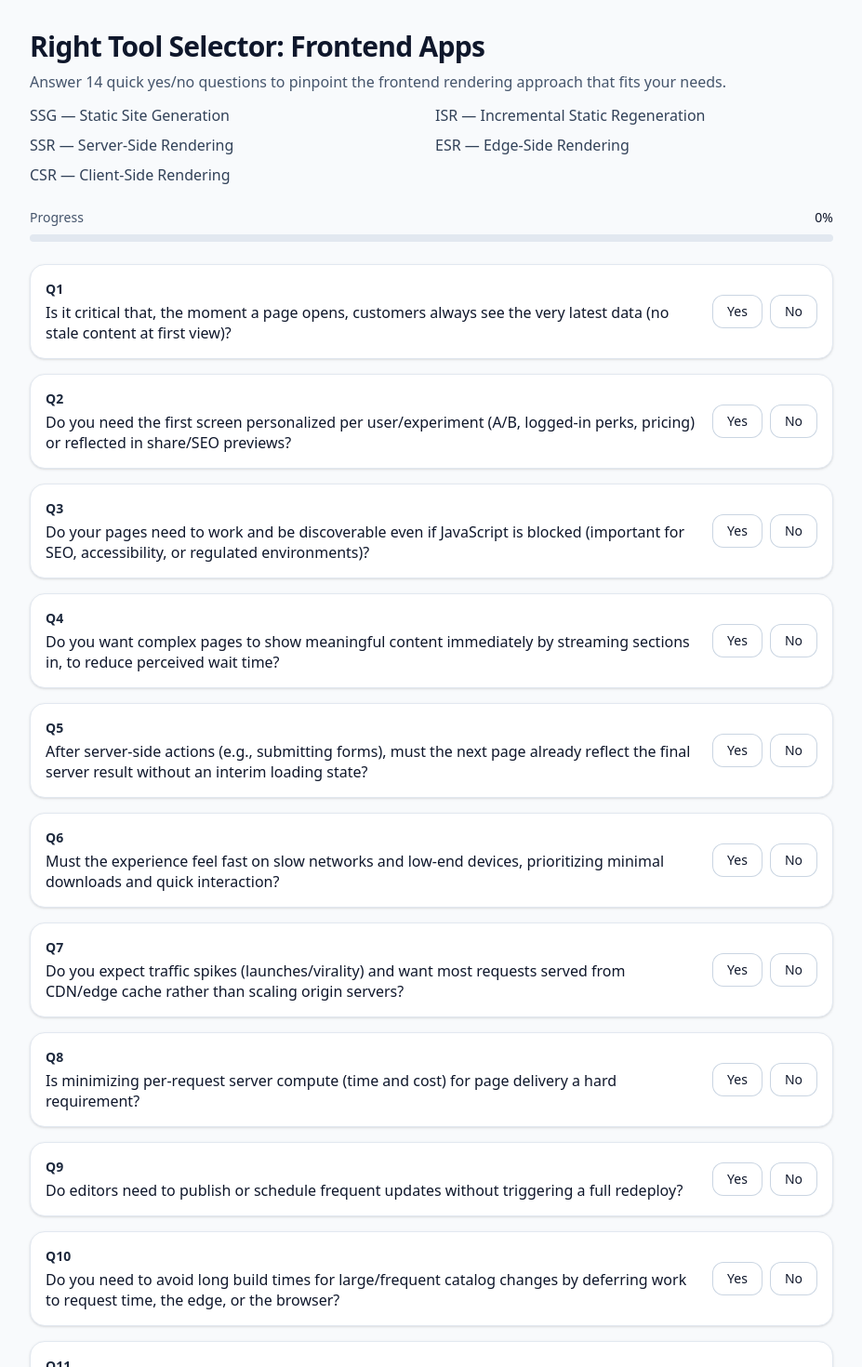
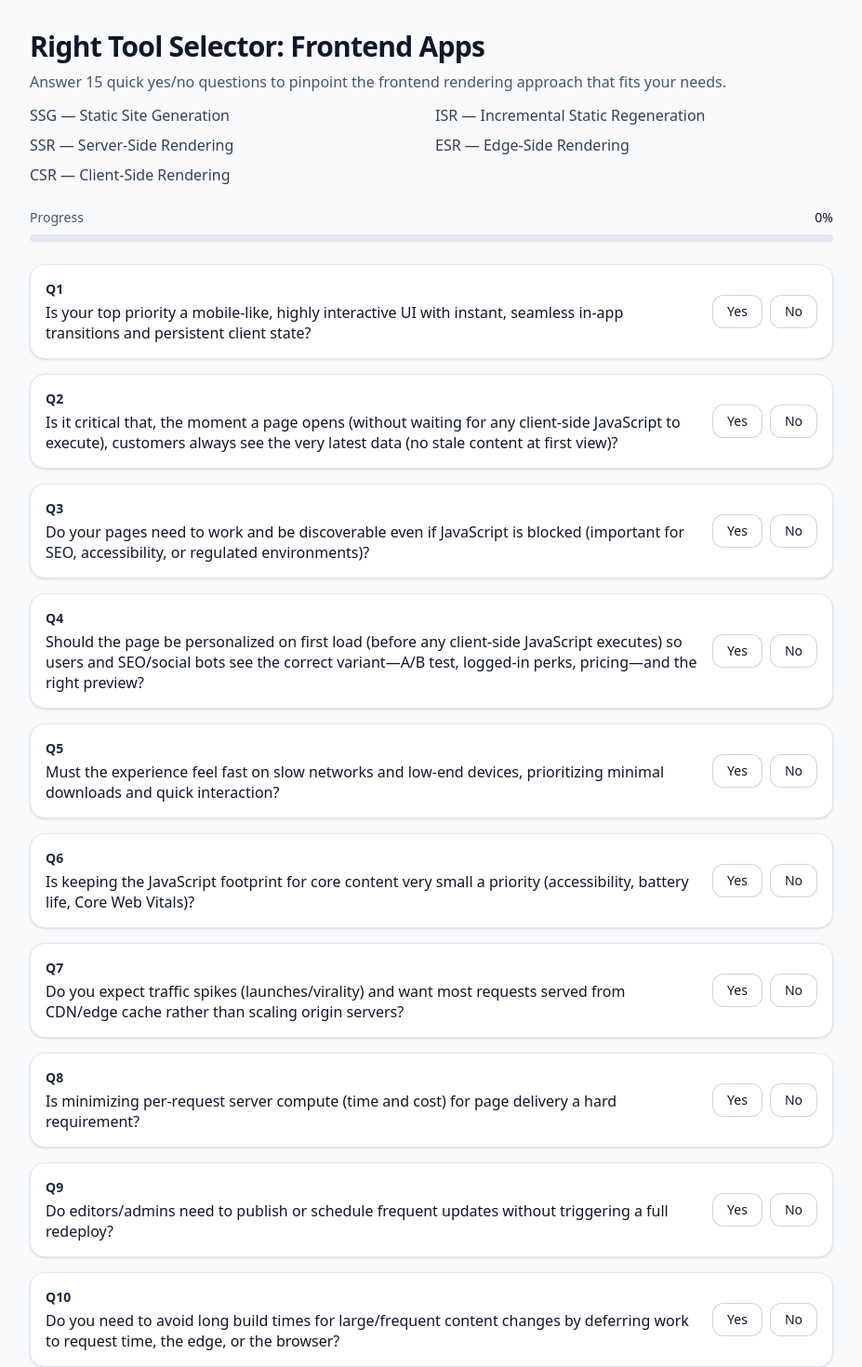
Before and after one commit to adamcorina/adamcorina.github.io, a React (Vite) app: page / in a window 1280 px wide. Shown: the top 1470 px of the page at 93% size, without its empty margins (176-1103 px from the left). Built offline with nearby package versions, Linux system fonts and the light colour scheme.

Commit message:
update question set

```diff
--- a/src/data/questions.ts
+++ b/src/data/questions.ts
@@ -5,64 +5,69 @@ export type Option = typeof OPTIONS[number];
 export type Question = {
   id: number;
   text: string;
-  tech: string;
+  techText: string;
   answers: Record<Option, boolean>;
 };
 
 export const QUESTIONS: Question[] = [
+  // 1) Fundamentals
   {
     id: 1,
     text:
-      "Is it critical that, the moment a page opens, customers always see the very latest data (no stale content at first view)?",
-    tech:
-      "The initial HTML needs to be strictly up-to-date with the data source at first paint.",
-    answers: { SSG: false, ISR: false, SSR: true, ESR: true, CSR: false },
+      "Is your top priority a mobile-like, highly interactive UI with instant, seamless in-app transitions and persistent client state?",
+    techText:
+      "Needs to have a seamless client-side routing (no full reloads), rich interactions, optimistic updates, and state held primarily in the browser. Most modern SSR/SSG frameworks also hydrate the initial HTML to enable SPA behavior, but this requirement explicitly favors CSR.",
+    answers: { SSG: false, ISR: false, SSR: false, ESR: false, CSR: true },
   },
-  {
+    {
     id: 2,
     text:
-      "Do you need the first screen personalized per user/experiment (A/B, logged-in perks, pricing) or reflected in share/SEO previews?",
-    tech:
-      "The initial HTML needs to vary per user/experiment or compute dynamic meta (A/B, personalization, OG) on first paint.",
+      "Is it critical that, the moment a page opens (without waiting for any client-side JavaScript to execute), customers always see the very latest data (no stale content at first view)?",
+    techText:
+      "The initial HTML needs to be strictly up-to-date with the data source at first paint. This improves the user experience but is also SEO friendly",
     answers: { SSG: false, ISR: false, SSR: true, ESR: true, CSR: false },
   },
   {
     id: 3,
     text:
       "Do your pages need to work and be discoverable even if JavaScript is blocked (important for SEO, accessibility, or regulated environments)?",
-    tech:
+    techText:
       "Content needs to be usable and indexable without JavaScript (JS disabled / crawler without JS).",
     answers: { SSG: true, ISR: true, SSR: true, ESR: true, CSR: false },
   },
   {
     id: 4,
     text:
-      "Do you want complex pages to show meaningful content immediately by streaming sections in, to reduce perceived wait time?",
-    tech:
-      "Server-driven progressive HTML streaming (e.g., React 18 streaming) needs to be delivered before JavaScript.",
+      "Should the page be personalized on first load (before any client-side JavaScript executes) so users and SEO/social bots see the correct variant—A/B test, logged-in perks, pricing—and the right preview?",
+    techText:
+      "The initial HTML needs to vary per user/experiment or compute dynamic meta (A/B, personalization, OG) on first paint.",
     answers: { SSG: false, ISR: false, SSR: true, ESR: true, CSR: false },
   },
+
+  // 2) Performance & UX
   {
     id: 5,
     text:
-      "After server-side actions (e.g., submitting forms), must the next page already reflect the final server result without an interim loading state?",
-    tech:
-      "Server-side forms/actions need to be reflected in the initial HTML (no client spinner first).",
-    answers: { SSG: false, ISR: false, SSR: true, ESR: true, CSR: false },
+      "Must the experience feel fast on slow networks and low-end devices, prioritizing minimal downloads and quick interaction?",
+    techText:
+      "The page needs to be fast and usable on slow networks (minimal JS, quick interactivity).",
+    answers: { SSG: true, ISR: true, SSR: true, ESR: true, CSR: false },
   },
   {
     id: 6,
     text:
-      "Must the experience feel fast on slow networks and low-end devices, prioritizing minimal downloads and quick interaction?",
-    tech:
-      "The page needs to be fast and usable on slow networks (minimal JS, quick interactivity).",
+      "Is keeping the JavaScript footprint for core content very small a priority (accessibility, battery life, Core Web Vitals)?",
+    techText:
+      "Core content needs to have a minimal client-side JavaScript footprint.",
     answers: { SSG: true, ISR: true, SSR: true, ESR: true, CSR: false },
   },
+
+  // 3) Scale & cost
   {
     id: 7,
     text:
       "Do you expect traffic spikes (launches/virality) and want most requests served from CDN/edge cache rather than scaling origin servers?",
-    tech:
+    techText:
       "Viral traffic needs to be absorbed via CDN/edge without origin autoscaling.",
     answers: { SSG: true, ISR: true, SSR: false, ESR: true, CSR: true },
   },
@@ -70,55 +75,71 @@ export const QUESTIONS: Question[] = [
     id: 8,
     text:
       "Is minimizing per-request server compute (time and cost) for page delivery a hard requirement?",
-    tech:
+    techText:
       "Little to no server time needs to be spent per request for the rendering layer.",
     answers: { SSG: true, ISR: true, SSR: false, ESR: false, CSR: true },
   },
+
+  // 4) Content operations
   {
     id: 9,
     text:
-      "Do editors need to publish or schedule frequent updates without triggering a full redeploy?",
-    tech:
+      "Do editors/admins need to publish or schedule frequent updates without triggering a full redeploy?",
+    techText:
       "Content needs to be updatable frequently (scheduling, cache invalidation, or revalidation) without a full redeploy.",
     answers: { SSG: false, ISR: true, SSR: true, ESR: true, CSR: true },
   },
   {
     id: 10,
     text:
-      "Do you need to avoid long build times for large/frequent catalog changes by deferring work to request time, the edge, or the browser?",
-    tech:
+      "Do you need to avoid long build times for large/frequent content changes by deferring work to request time, the edge, or the browser?",
+    techText:
       "Long build times for large catalogs need to be avoided by deferring work to request/edge/client.",
     answers: { SSG: false, ISR: true, SSR: true, ESR: true, CSR: true },
   },
+
+  // 5) Infra / Offline
   {
     id: 11,
     text:
-      "Is keeping the JavaScript footprint for core content very small a priority (accessibility, battery life, Core Web Vitals)?",
-    tech:
-      "Core content needs to have a minimal client-side JavaScript footprint.",
-    answers: { SSG: true, ISR: true, SSR: true, ESR: true, CSR: false },
+      "Must the site be deployable as static files only on a simple CDN (no serverless/edge runtime) due to cost, risk, or compliance constraints?",
+    techText:
+      "The site needs to be deployable as static files only (no serverless/edge runtime at all).",
+    answers: { SSG: true, ISR: false, SSR: false, ESR: false, CSR: true },
   },
   {
     id: 12,
     text:
       "Should users be able to reopen pages they already visited even when offline—without building a custom offline app or Service Worker?",
-    tech:
+    techText:
       "Previously visited pages need to work offline without adding a Service Worker.",
     answers: { SSG: true, ISR: true, SSR: false, ESR: false, CSR: false },
   },
+
+  // 6) Advanced SSR capabilities
   {
     id: 13,
     text:
-      "Must the site be deployable as static files only on a simple CDN (no serverless/edge runtime) due to cost, risk, or compliance constraints?",
-    tech:
-      "The site needs to be deployable as static files only (no serverless/edge runtime at all).",
-    answers: { SSG: true, ISR: false, SSR: false, ESR: false, CSR: true },
+      "After server-side actions (e.g., submitting forms), must the next page already reflect the final server result without an interim loading state?",
+    techText:
+      "Server-side forms/actions need to be reflected in the initial HTML (no client spinner first).",
+    answers: { SSG: false, ISR: false, SSR: true, ESR: true, CSR: false },
   },
   {
     id: 14,
     text:
+      "Do you want complex pages to show meaningful content immediately by streaming sections in, to reduce perceived wait time?",
+    techText:
+      "Server-driven progressive HTML streaming (e.g., React 18 streaming) needs to be delivered before JavaScript.",
+    answers: { SSG: false, ISR: false, SSR: true, ESR: true, CSR: false },
+  },
+
+  // 7) Dev velocity
+  {
+    id: 15,
+    text:
       "Do your teams require rapid iteration—short build times and near-instant local feedback?",
-    tech:
+    techText:
       "Iteration speed needs to be fast (short builds, instant dev feedback).",
     answers: { SSG: false, ISR: true, SSR: true, ESR: true, CSR: true },
   },
--- a/src/routes/Learn.tsx
+++ b/src/routes/Learn.tsx
@@ -6,7 +6,7 @@ type Props = { option: Option };
 
 export default function Learn({ option }: Props) {
   const info = APPROACH_INFO[option];
-  const trueTech = QUESTIONS.filter((q) => q.answers[option]).map((q) => q.tech);
+  const trueTech = QUESTIONS.filter((q) => q.answers[option]).map((q) => q.techText);
 
   return (
     <div className="mx-auto max-w-3xl px-4 py-8">
--- a/src/routes/Quiz.tsx
+++ b/src/routes/Quiz.tsx
@@ -65,7 +65,7 @@ export default function Quiz() {
         </h1>
 
         <p className="mt-2 text-slate-600">
-          Answer 14 quick yes/no questions to pinpoint the frontend rendering approach that fits your needs.
+          Answer {QUESTIONS.length} quick yes/no questions to pinpoint the frontend rendering approach that fits your needs.
         </p>
 
         <ul className="mt-3 grid gap-2 text-slate-700 sm:grid-cols-2">
@@ -156,7 +156,7 @@ export default function Quiz() {
       )}
 
       <footer className="mt-10 text-center text-xs text-slate-500">
-        <p>Built with React + Tailwind. 14 questions · Yes/No. No data leaves your browser.</p>
+        <p>Built with React + Tailwind. {QUESTIONS.length} questions · Yes/No. No data leaves your browser.</p>
       </footer>
     </div>
   );
```
